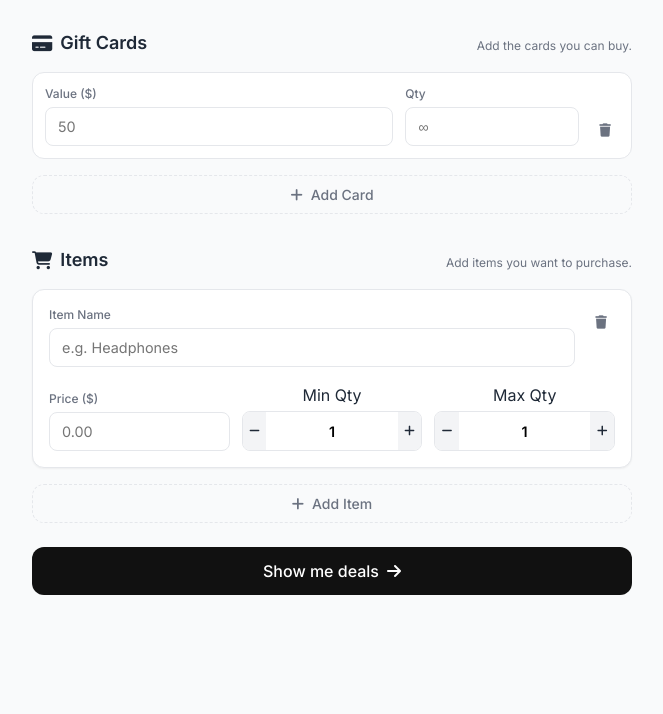
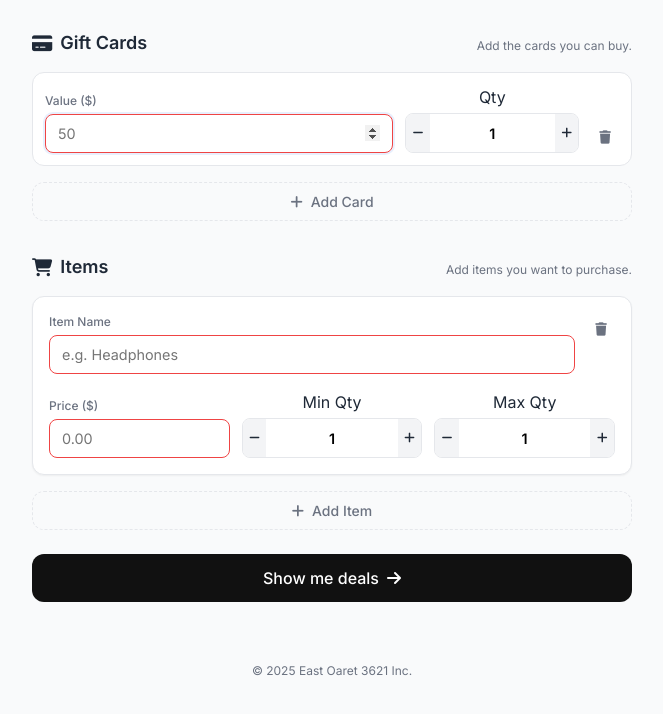
Before and after one commit to tezzytezzy/gift-card-optimiser, a plain HTML site: page index.html in a window 1280 px wide. Both pictures are taken after a click on the button "Show me deals". Shown: the part 80-794 px from the top of the page, without its empty margins (308-971 px from the left). Drawn offline with Linux system fonts and the light colour scheme.

Commit message:
feat: add UI improvements, validation, footer, and favicon

```diff
--- a/index.html
+++ b/index.html
@@ -4,7 +4,8 @@
 <head>
     <meta charset="UTF-8">
     <meta name="viewport" content="width=device-width, initial-scale=1.0">
-    <title>Gift Card Calculator</title>
+    <title>Gift Card Optimiser</title>
+    <link rel="icon" type="image/png" href="favicon.png">
     <link rel="preconnect" href="https://fonts.googleapis.com">
     <link rel="preconnect" href="https://fonts.gstatic.com" crossorigin>
     <link href="https://fonts.googleapis.com/css2?family=Inter:wght@400;500;600;700&display=swap" rel="stylesheet">
@@ -89,6 +90,10 @@
                 </div>
             </section>
         </main>
+
+        <footer class="app-footer">
+            <p>&copy; 2025 East Oaret 3621 Inc.</p>
+        </footer>
     </div>
 
     <!-- Templates -->
@@ -98,9 +103,13 @@
                 <label>Value ($)</label>
                 <input type="number" class="card-value" placeholder="50" min="0">
             </div>
-            <div class="input-group">
+            <div class="stepper-group">
                 <label>Qty</label>
-                <input type="number" class="card-qty" placeholder="∞" min="0">
+                <div class="stepper">
+                    <button class="stepper-btn minus"><i class="fa-solid fa-minus"></i></button>
+                    <input type="number" class="card-qty" value="1" min="0" readonly>
+                    <button class="stepper-btn plus"><i class="fa-solid fa-plus"></i></button>
+                </div>
             </div>
             <button class="btn-icon delete-card"><i class="fa-solid fa-trash"></i></button>
         </div>
--- a/script.js
+++ b/script.js
@@ -59,6 +59,9 @@ document.addEventListener('DOMContentLoaded', () => {
             row.remove();
         });
 
+        // Stepper Logic
+        setupStepper(row.querySelector('.card-qty').parentElement.parentElement);
+
         giftCardsList.appendChild(row);
     }
 
@@ -79,9 +82,13 @@ document.addEventListener('DOMContentLoaded', () => {
     }
 
     function setupStepper(stepperElement) {
-        const input = stepperElement.querySelector('input');
-        const minusBtn = stepperElement.querySelector('.minus');
-        const plusBtn = stepperElement.querySelector('.plus');
+        // Handle both structure types (div.stepper or div.stepper-group > div.stepper)
+        const stepper = stepperElement.classList.contains('stepper') ? stepperElement : stepperElement.querySelector('.stepper');
+        if (!stepper) return;
+
+        const input = stepper.querySelector('input');
+        const minusBtn = stepper.querySelector('.minus');
+        const plusBtn = stepper.querySelector('.plus');
 
         minusBtn.addEventListener('click', () => {
             let val = parseInt(input.value) || 0;
@@ -95,30 +102,92 @@ document.addEventListener('DOMContentLoaded', () => {
     }
 
     function calculateResults() {
+        // Clear previous errors
+        document.querySelectorAll('.input-error').forEach(el => el.classList.remove('input-error'));
+
+        let hasError = false;
+        let firstErrorEl = null;
+
         // 1. Parse Inputs
         const cards = [];
         document.querySelectorAll('.gift-card-row').forEach(row => {
-            const val = parseFloat(row.querySelector('.card-value').value);
-            const qty = parseInt(row.querySelector('.card-qty').value);
-            if (!isNaN(val) && !isNaN(qty) && qty > 0) {
+            const valInput = row.querySelector('.card-value');
+            const qtyInput = row.querySelector('.card-qty');
+
+            const val = parseFloat(valInput.value);
+            const qty = parseInt(qtyInput.value);
+
+            let rowError = false;
+
+            if (isNaN(val) || val <= 0) {
+                valInput.classList.add('input-error');
+                rowError = true;
+                if (!firstErrorEl) firstErrorEl = valInput;
+            }
+            // Qty is readonly/stepper, usually safe, but check anyway
+            if (isNaN(qty) || qty < 0) {
+                // Note: qty 0 is technically allowed if they just don't want to use that card?
+                // But usually we want > 0 for active cards.
+                // However, the original logic filtered out qty > 0.
+                // Let's just validate value for now as critical.
+            }
+
+            if (!rowError && !isNaN(val) && !isNaN(qty) && qty > 0) {
                 cards.push({ value: val, qty: qty });
+            } else if (rowError) {
+                hasError = true;
             }
         });
 
         const items = [];
         document.querySelectorAll('.item-card').forEach(card => {
-            const name = card.querySelector('.item-name').value || 'Item';
-            const price = parseFloat(card.querySelector('.item-price').value);
-            const minQty = parseInt(card.querySelector('.item-min-qty').value);
-            const maxQty = parseInt(card.querySelector('.item-max-qty').value);
+            const nameInput = card.querySelector('.item-name');
+            const priceInput = card.querySelector('.item-price');
+            const minQtyInput = card.querySelector('.item-min-qty');
+            const maxQtyInput = card.querySelector('.item-max-qty');
 
-            if (!isNaN(price) && !isNaN(minQty) && !isNaN(maxQty)) {
+            const name = nameInput.value.trim();
+            const price = parseFloat(priceInput.value);
+            const minQty = parseInt(minQtyInput.value);
+            const maxQty = parseInt(maxQtyInput.value);
+
+            let cardError = false;
+
+            if (!name) {
+                nameInput.classList.add('input-error');
+                cardError = true;
+                if (!firstErrorEl) firstErrorEl = nameInput;
+            }
+            if (isNaN(price) || price <= 0) {
+                priceInput.classList.add('input-error');
+                cardError = true;
+                if (!firstErrorEl) firstErrorEl = priceInput;
+            }
+            if (minQty > maxQty) {
+                minQtyInput.parentElement.classList.add('input-error');
+                maxQtyInput.parentElement.classList.add('input-error');
+                cardError = true;
+                if (!firstErrorEl) firstErrorEl = minQtyInput;
+            }
+
+            if (cardError) {
+                hasError = true;
+            } else {
                 items.push({ name, price, minQty, maxQty });
             }
         });
 
+        if (hasError) {
+            alert("Please check the highlighted fields.");
+            if (firstErrorEl) {
+                firstErrorEl.scrollIntoView({ behavior: 'smooth', block: 'center' });
+                firstErrorEl.focus();
+            }
+            return;
+        }
+
         if (items.length === 0) {
-            alert("Please add at least one item.");
+            alert("Please add at least one valid item.");
             return;
         }
 
--- a/style.css
+++ b/style.css
@@ -433,3 +433,43 @@ input:focus {
         width: 60px;
     }
 }
+
+/* Validation Styles */
+.input-error {
+    border-color: #ef4444 !important;
+    /* Red-500 */
+    animation: shake 0.5s cubic-bezier(.36, .07, .19, .97) both;
+}
+
+@keyframes shake {
+
+    10%,
+    90% {
+        transform: translate3d(-1px, 0, 0);
+    }
+
+    20%,
+    80% {
+        transform: translate3d(2px, 0, 0);
+    }
+
+    30%,
+    50%,
+    70% {
+        transform: translate3d(-4px, 0, 0);
+    }
+
+    40%,
+    60% {
+        transform: translate3d(4px, 0, 0);
+    }
+}
+
+/* Footer */
+.app-footer {
+    text-align: center;
+    margin-top: 40px;
+    padding: 20px;
+    color: var(--text-muted);
+    font-size: 0.75rem;
+}
```
Also changed, not shown: favicon.png (added), 5 other files.
